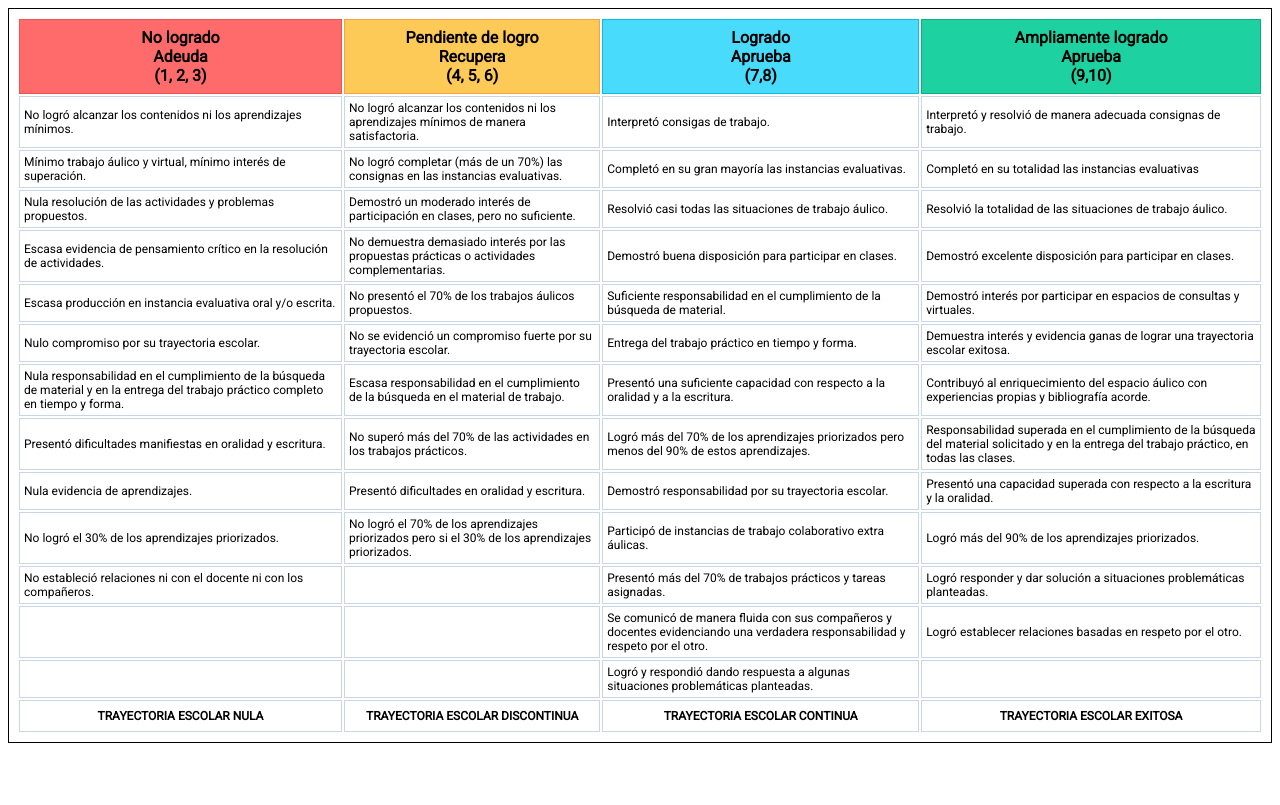
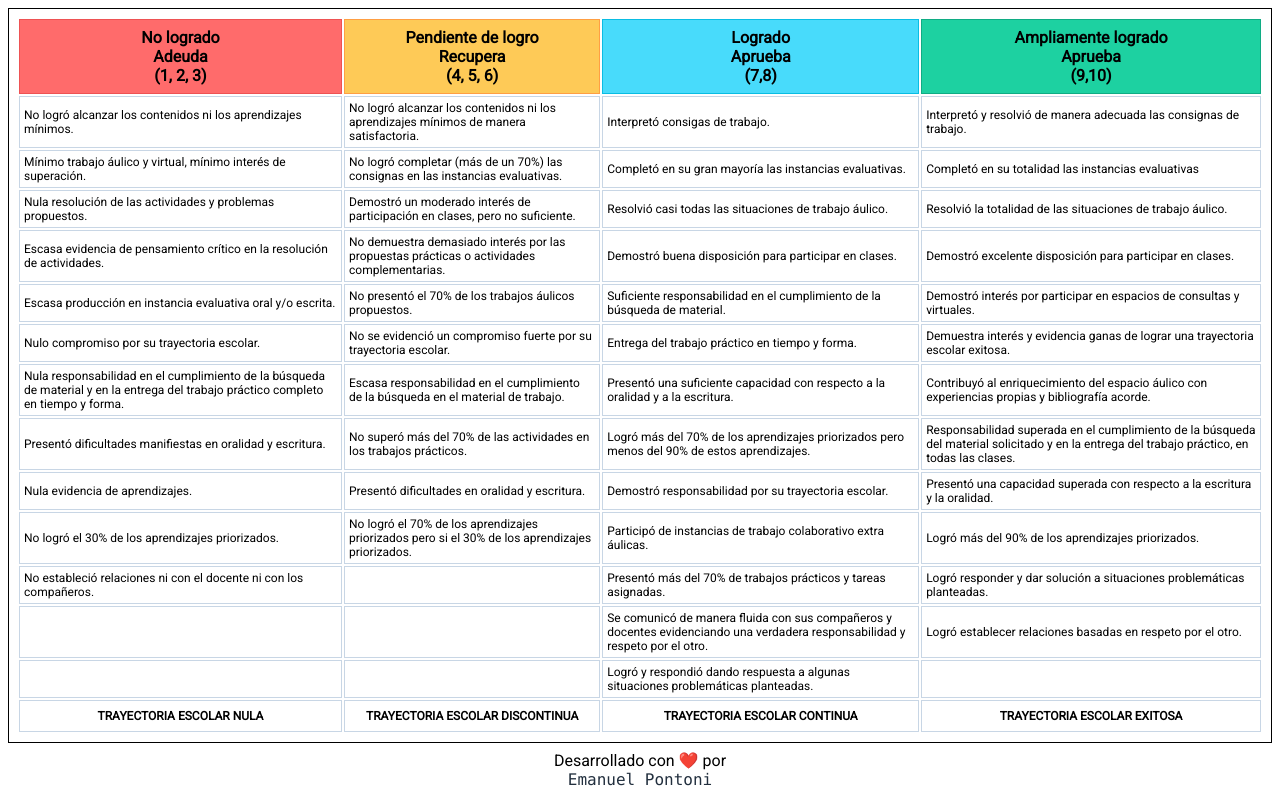
Before and after one commit to epontoni/sintesis-etapa, a plain HTML site: page index.html in a window 1280 px wide. Drawn offline with Linux system fonts and the light colour scheme.

Commit message:
little changes

```diff
--- a/css/index.css
+++ b/css/index.css
@@ -47,10 +47,6 @@ tbody tr:last-child td {
     padding: .5rem;
 }
 
-input#aux {
-    visibility: hidden;
-}
-
 .active {
     animation-duration: .5s;
     animation-name: copied;
@@ -71,3 +67,23 @@ input#aux {
         border: 1px solid #8395a7;
     }
 }
+
+footer {
+    text-align: center;
+    padding: .5rem 0;
+}
+footer span {
+    font-family: consolas, system-iu, sans-serif;
+    display: block;
+}
+
+footer span a {
+    display: inline-block;
+    text-decoration: none;
+    color: #222f3e;
+    transition: transform .1s ease-in;
+}
+
+footer span a:hover {
+    transform: scale(1.1);
+}
--- a/index.html
+++ b/index.html
@@ -25,7 +25,7 @@
             <td class="celda">No logró alcanzar los contenidos ni los aprendizajes mínimos.</td>
             <td class="celda">No logró alcanzar los contenidos ni los aprendizajes mínimos de manera satisfactoria.</td>
             <td class="celda">Interpretó consigas de trabajo.</td>
-            <td class="celda">Interpretó y resolvió de manera adecuada consignas de trabajo.</td>
+            <td class="celda">Interpretó y resolvió de manera adecuada las consignas de trabajo.</td>
           </tr>
           <tr>
             <td class="celda">Mínimo trabajo áulico y virtual, mínimo interés de superación.</td>
@@ -107,7 +107,9 @@
           </tr>
         </tbody>
     </table>
-    <input id="aux" type="text">
+    <footer>
+        Desarrollado con ❤️ por <span><a href="https://epontoni.github.io/portfolio/#contact" target="_blank">Emanuel Pontoni</a></span>
+    </footer>
     <script src="./js/index.js"></script>
 </body>
 </html>
--- a/js/index.js
+++ b/js/index.js
@@ -1,6 +1,5 @@
 window.onload = function() {
     var celdas = document.querySelectorAll('.celda');
-    var aux = document.querySelector("#aux");
 
     for (var i=0, len = celdas.length; i < len; i++){
         celdas[i].addEventListener('click', function(e){
```
